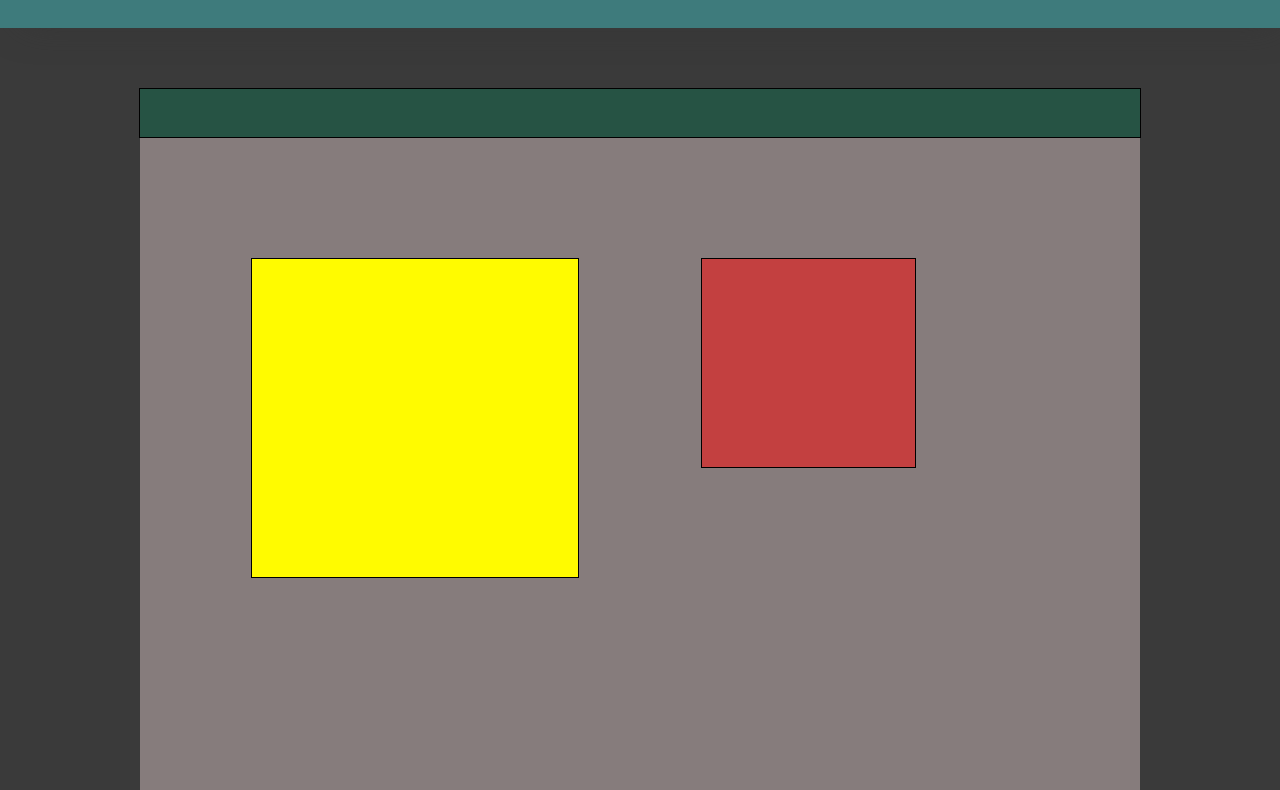
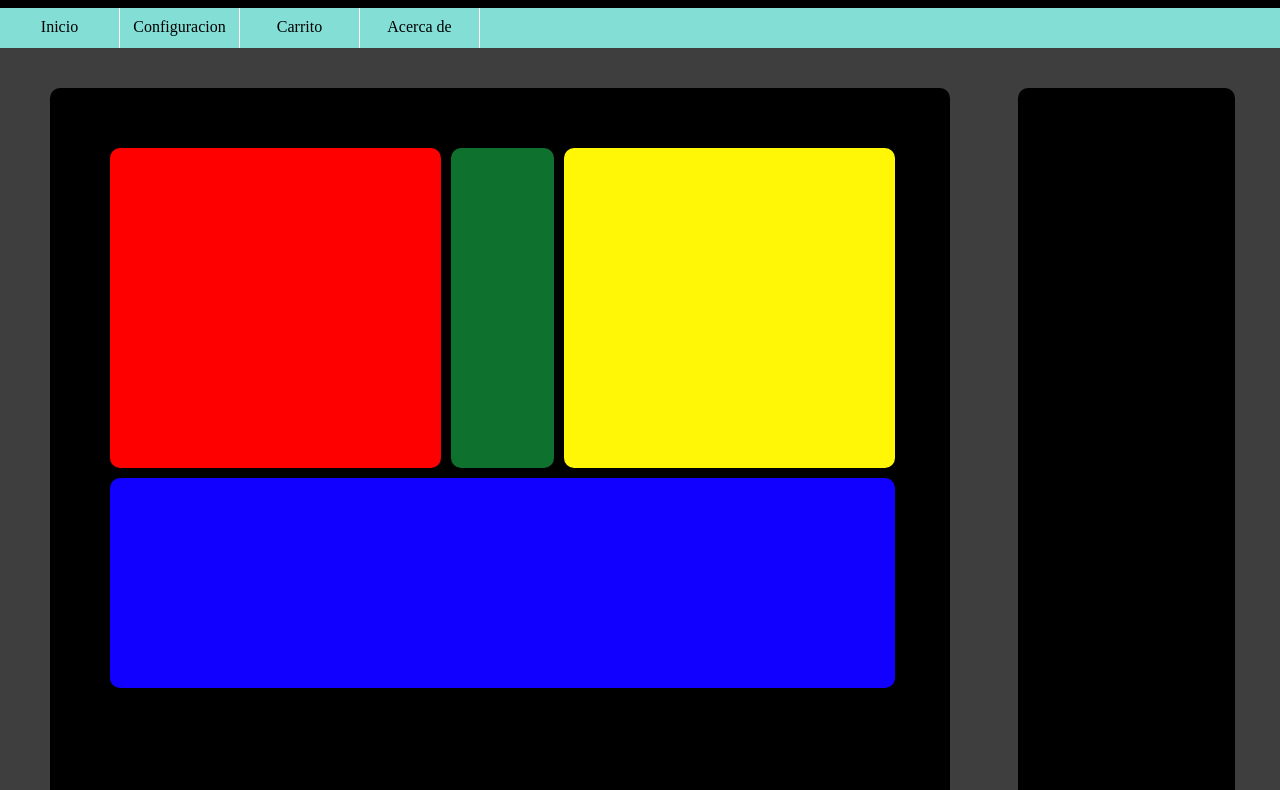
Before and after one commit to gutikam/proyecto-responsive, a plain HTML site: page index.html in a window 1280 px wide. Shown: the part 62-852 px from the top of the page. Drawn offline with Linux system fonts and the light colour scheme.

Commit message:
pagina con grid

```diff
--- a/index.html
+++ b/index.html
@@ -10,29 +10,47 @@
 
   <div class="contenedor1">
     <header class="header">
-
+        <h1>Crocks</h1>
     </header>
 
     <nav class="nav">
-
+      <a href="">Inicio</a>
+      <a href="">Configuracion</a>
+      <a href="">Carrito</a>
+      <a href="">Acerca de</a>
     </nav>
   </div>
 
+  <div class="contenedor2">
+    <main>
+      <div class="caja caja1">
 
-  <div class="contenedor2">
-     <main class="caja main">
+      </div>
 
-     </main>
+      <div class="caja caja2">
 
-     <aside class="caja aside">
+      </div>
 
-     </aside>
+      <div class="caja caja3">
 
-     <footer class="caja footer">
+      </div>
 
-     </footer>
+      <div class="caja caja4">
 
+      </div>
+
+      <aside>
+
+      </aside>
+    </main>
   </div>
+
+  <div class="contenedor3">
+    <footer>
+
+    </footer>
+  </div>
+
 
 
 
--- a/style.css
+++ b/style.css
@@ -5,14 +5,14 @@
 }
 
 body{
-    background-color: rgb(58, 58, 58);
+    background-color: rgb(62, 62, 62);
+    height: 2000px;
+    color: white;
+    font-family: 'Times New Roman', Times, serif;
 }
 
-.contenedor1{
-    background-color: rgb(74, 69, 136);
+.contenedor1 {
    width: 100%;
-    height: 90px;
-    box-shadow: 10px 6px 37px -13px rgba(51, 51, 51, 0.74);
    position: fixed;
    z-index: 1000;
 }
@@ -20,69 +20,85 @@ body{
 .header {
     background-color: black;
     width: 100%;
-    height: 50px;
+    height: 70px;
+    text-align: center;
+    padding: 10px;
 }
 
 .nav {
-    background-color: rgb(62, 123, 124);
-    width: 100%;
+    background-color: rgb(131, 222, 214);
+    display: flex;
+}
+
+.nav a{
+    color: rgb(0, 0, 0);
+    text-decoration: none;
+    border-right: 1px solid rgb(255, 255, 255);
+    padding: 10px;
+    width: 120px;
     height: 40px;
+    text-align: center;
+    transition: 0.4s ease-in-out;
+}
+
+a:hover{
+    background-color: rgb(0, 0, 0);
+    width: 140px;
+    height: 50px;
+    color: white;
 }
 
 .contenedor2 {
-    display: grid;
-    gap: 10px;
-    justify-content: center;
-    text-align: center;
-    background-color: rgb(134, 124, 124);
-    width: 1000px;
-    height: 1000px;
-    margin: auto;
+    background-color: rgb(0, 0, 0);
+    color: white;
+    border-radius: 10px;
+    width: 900px;
+    height: 1500px;
     position: relative;
     top: 150px;
-    z-index: 500;
-    grid-template-columns: repeat(9, 102.5px);
-    grid-template-rows: 50px repeat(9, 100px);
-
+    right: 140px;
+    margin: auto;
+    text-align: center;
+    justify-content: center;
 }
 
-.caja{
-    border: 1px solid black;
+main{
+    display: grid;
+    grid-template-columns: 50px repeat(10, 103.5px);
+    grid-template-rows: 50px repeat(15, 100px);
+    gap: 10px;
 }
 
-.main {
-    grid-column: 1/10;
-    background-color: rgb(38, 83, 68);
+aside{
+    background-color: black;
+    grid-column: 10/12;
+    height: 1500px;
+    border-radius: 10px;
 }
 
-.aside {
-    grid-column: 2/5;
-    grid-row: 3/6;
-    background-color: rgb(255, 251, 0);
+.caja {
+    width: 100%;
+    height: 100%;
+    border-radius: 10px;
 }
 
-.footer {
-    grid-column: 6/8;
-    grid-row: 3/5;
-    background-color: rgb(195, 64, 64);
+.caja1{
+    background-color: red;
+    grid-row: 2/5;
+    grid-column: 2/5;
 }
-
-@media (max-width: 600px){
-    .contenedor2 {
-        display: grid;
-        gap: 10px;
-        justify-content: center;
-        text-align: center;
-        background-color: rgb(134, 124, 124);
-        width: 500px;
-        height: 500px;
-        margin: auto;
-        position: relative;
-        top: 150px;
-        z-index: 500;
-        /*estas de aca abajo debo modificar siempre para el responsive design */
-        grid-template-columns: repeat(9, 47px);
-        grid-template-rows: 50px repeat(7, 45px);
-
+.caja2{
+    background-color: rgb(17, 0, 255);
+    grid-row: 5/7;
+    grid-column: 2/9;
 }
+.caja3{
+    background-color: rgb(15, 113, 46);
+    grid-row: 2/5;
+    grid-column: 5/6;
 }
+.caja4{
+    background-color: rgb(255, 247, 5);
+    grid-row: 2/5;
+    grid-column: 6/9;
+}
```
Lines whose indentation alone changed are shown as unchanged.
